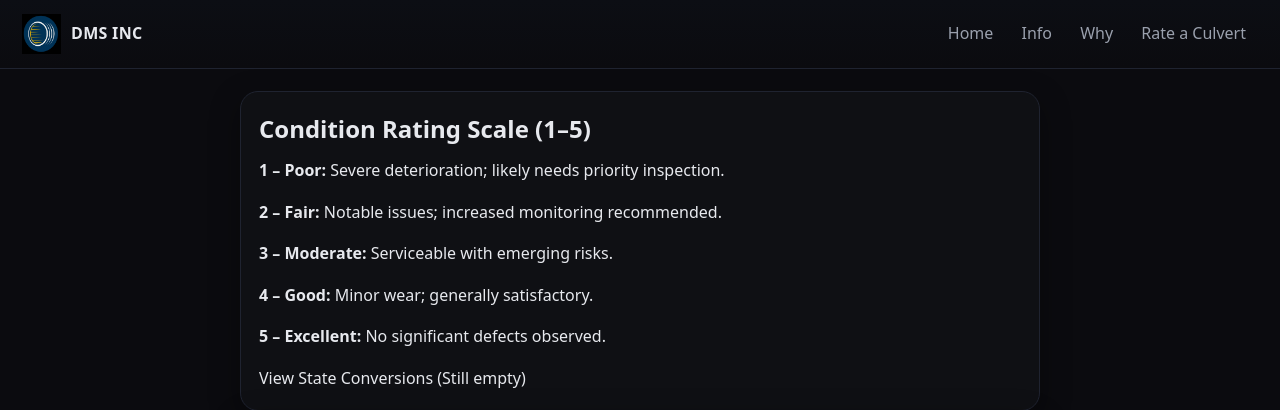
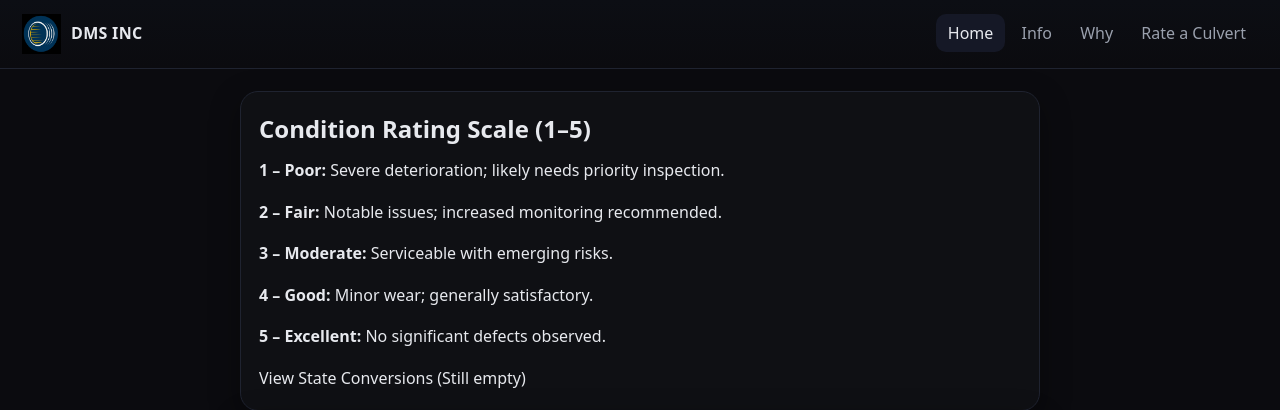
Before and after one commit to SOuellette22/DMS-inc-CSC4910, a Flask app: page / in a window 1280 px wide. Shown: the top 410 px of the page. Run offline with Flask 3, Linux system fonts and the light colour scheme; parts of the project's set-up code (start-up, migrations or seed data) failed here and were passed over.

Commit message:
Fix: made it so that the navbar highlights what page you are on

```diff
--- a/src/core/templates/index.html
+++ b/src/core/templates/index.html
@@ -1,6 +1,8 @@
 {% extends "base.html" %}
 
 {% block title %}DMS Inc. – Culvert Rating{% endblock %}
+
+{% block homeActive %}class="active"{% endblock %}
 <style>
   .home-grid {
     display: grid;
--- a/src/core/templates/info.html
+++ b/src/core/templates/info.html
@@ -1,6 +1,8 @@
 {% extends "base.html" %}
 
 {% block title %}Project Information – DMS Inc.{% endblock %}
+
+{% block infoActive %}class="active"{% endblock %}
 
   <style>
     /* Adds space between info boxes only on this page */
--- a/src/core/templates/why.html
+++ b/src/core/templates/why.html
@@ -1,6 +1,8 @@
 {% extends "base.html" %}
 
 {% block title %}Why This Project – DMS Inc.{% endblock %}
+
+{% block whyActive %}class="active"{% endblock %}
 
   <style>
     /* Adds more vertical separation between cards */
--- a/src/rate/templates/rate.html
+++ b/src/rate/templates/rate.html
@@ -1,6 +1,8 @@
 {% extends "base.html" %}
 
 {% block title %}Rate a Culvert — DMS Inc.{% endblock %}
+
+{% block rateActive %}class="active"{% endblock %}
 
 <style>
   /* Page-local only for tiny details spacing */
--- a/src/templates/base.html
+++ b/src/templates/base.html
@@ -17,10 +17,10 @@
         <span class="brand-text">DMS INC</span>
       </div>
       <nav class="nav">
-        <a href="{{ url_for('core.home') }}">Home</a>
-        <a href="{{ url_for('core.info') }}">Info</a>
-        <a href="{{ url_for('core.why') }}">Why</a>
-        <a href="{{ url_for('rate.index') }}">Rate a Culvert</a>
+        <a href="{{ url_for('core.home') }}" {% block homeActive %}{% endblock %}>Home</a>
+        <a href="{{ url_for('core.info') }}" {% block infoActive %}{% endblock %}>Info</a>
+        <a href="{{ url_for('core.why') }}" {% block whyActive %}{% endblock %}>Why</a>
+        <a href="{{ url_for('rate.index') }}" {% block rateActive %}{% endblock %}>Rate a Culvert</a>
       </nav>
     </header>
 
```
